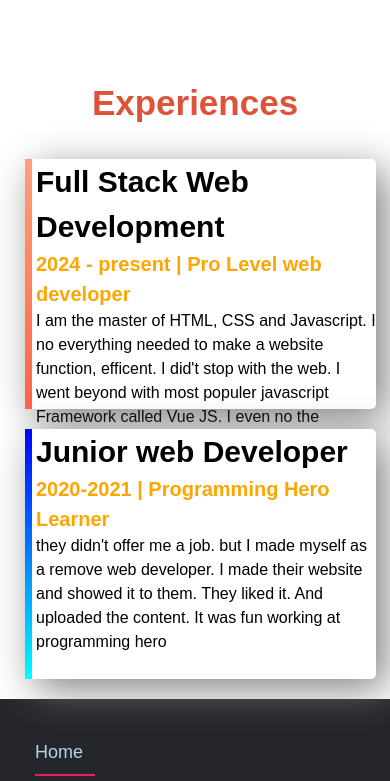
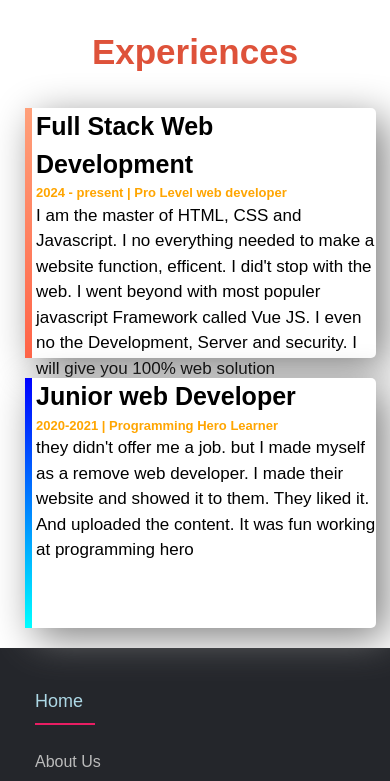
Before and after one commit to rezaulislam54/frist-web-site, a plain HTML site: page index.html in a window 390 px wide. Shown: the part 1201-1982 px from the top of the page. Drawn offline with Linux system fonts and the light colour scheme.

```diff
--- a/style.css
+++ b/style.css
@@ -77,7 +77,10 @@
     font-weight: 700;
 }
 h3{
-  font-size: 20px;
+  font-size: 21px;
+}
+.single-experience> p{
+  font-size: 17px;
 }
 .experience-area{
   background-image: url(images/exp-bg.png);
@@ -250,6 +253,12 @@
   h1{
     font-size: 30px;
   }
+  h2{
+    font-size: 25px;
+  }
+  h3{
+    font-size: 13px;
+  }
   .footer-col{
     width: 100%;
     margin-bottom: 30px;
```
